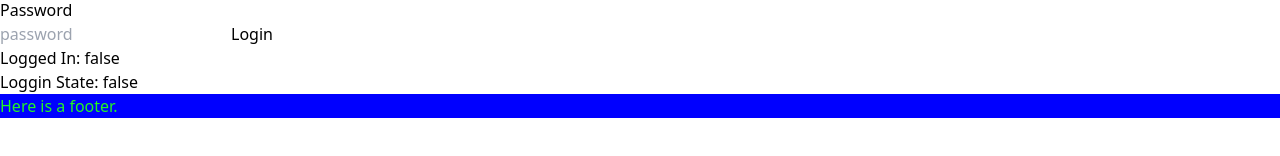
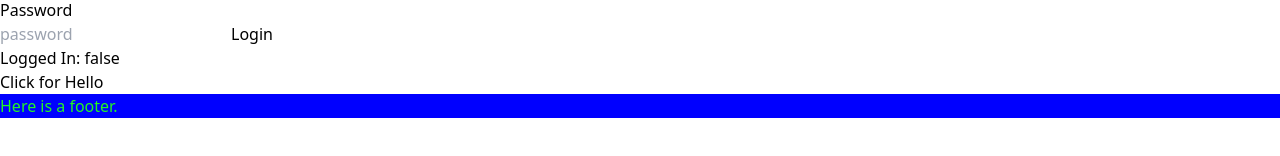
Before and after one commit to lwood54/todo-w-Recoil, a React (Create React App) app: page / in a window 1280 px wide. Shown: the part 194-350 px from the top of the page. Built offline with nearby package versions, Linux system fonts and the light colour scheme.

Commit message:
calling java api comparing fetch/axios

```diff
--- a/package.json
+++ b/package.json
@@ -16,6 +16,7 @@
     "@types/react-dom": "^16.9.8",
     "@types/react-router-dom": "^5.1.6",
     "autoprefixer": "^9.8.6",
+    "axios": "^0.21.1",
     "postcss": "^7.0.35",
     "react": "^17.0.1",
     "react-dom": "^17.0.1",
--- /dev/null
+++ b/src/api/todo/HelloWorldService.ts
@@ -0,0 +1,10 @@
+import axios from "axios";
+
+class HelloWorldService {
+  executeHelloWorldService() {
+    // console.log('executed service');
+    return axios.get("http://localhost:8080/hello-world");
+  }
+}
+
+export default new HelloWorldService()
--- a/src/components/Login/Welcome.tsx
+++ b/src/components/Login/Welcome.tsx
@@ -1,15 +1,52 @@
-import React from "react";
+import React, { useState } from "react";
 import Login from "./Login";
-import { loginState } from "../../atoms/userAtoms";
-import { useRecoilState } from "recoil";
-import AuthService from "../Login/AuthService";
+import HelloWorldService from "../../api/todo/HelloWorldService";
+import axios from "axios";
+// import { loginState } from "../../atoms/userAtoms";
+// import { useRecoilState } from "recoil";
+// import AuthService from "../Login/AuthService";
 
 function Welcome() {
+  const [message, setMessage] = useState("");
+
+  function handleClickHello() {
+    HelloWorldService.executeHelloWorldService()
+      .then((response) => console.log(response.data))
+      .catch((err) => console.log("error: ", err));
+    // async function getMessage() {
+    //   const res = await fetch("http://localhost:8080/hello-world");
+    //   const messageRes = await res;
+    //   console.log("response: ", res);
+    // setMessage(await messageRes.json());
+    // }
+    // getMessage();
+    //// WORKING asyn/await
+    // async function getMessage() {
+    //   const res = await axios.get("http://localhost:8080/hello-world");
+    //   const messageRes = await res.data;
+    //   console.log("data: ", messageRes);
+    // }
+    // getMessage();
+    ////
+
+    // NOTE: this is required format when using fetch and response will be string
+    // https://stackoverflow.com/questions/41946457/getting-text-from-fetch-response-object
+    // fetch("http://localhost:8080/hello-world")
+    //   .then((res) => res.text())
+    //   .then((data) => console.log(data));
+  }
+
+  // async function fetchMoviesJSON() {
+  //   const response = await fetch('/movies');
+  //   const movies = await response.json();
+  //   return movies;
+  // }
+
   return (
     <div>
       <h1>Welcome to the To Do App</h1>
       <Login />
-      <h3>Loggin State: {AuthService.isAuthenticated().toString()}</h3>
+      <button onClick={handleClickHello}>Click for Hello</button>
     </div>
   );
 }
```
Also changed, not shown: 2 other files (tests, documents, lock files or other folders).
